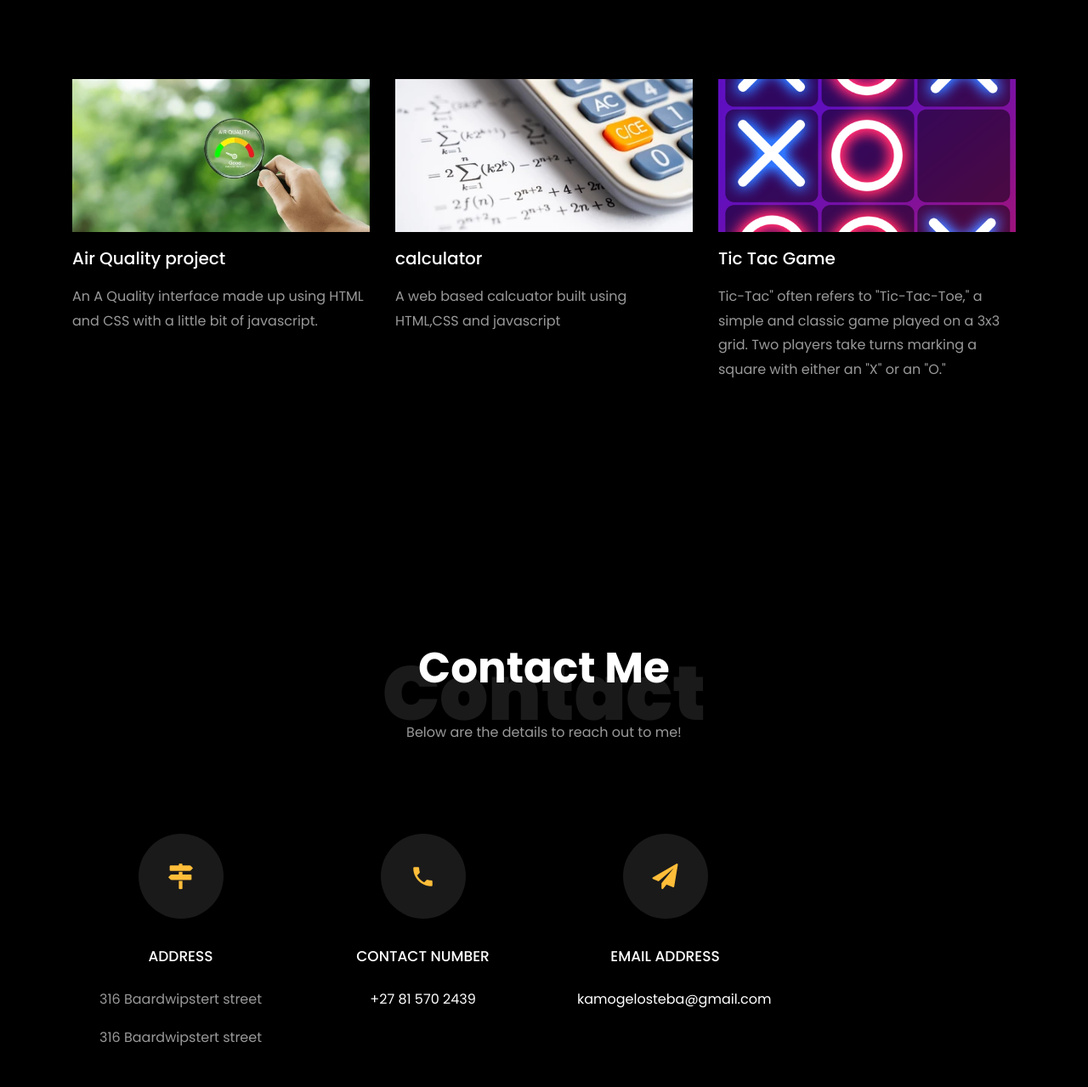
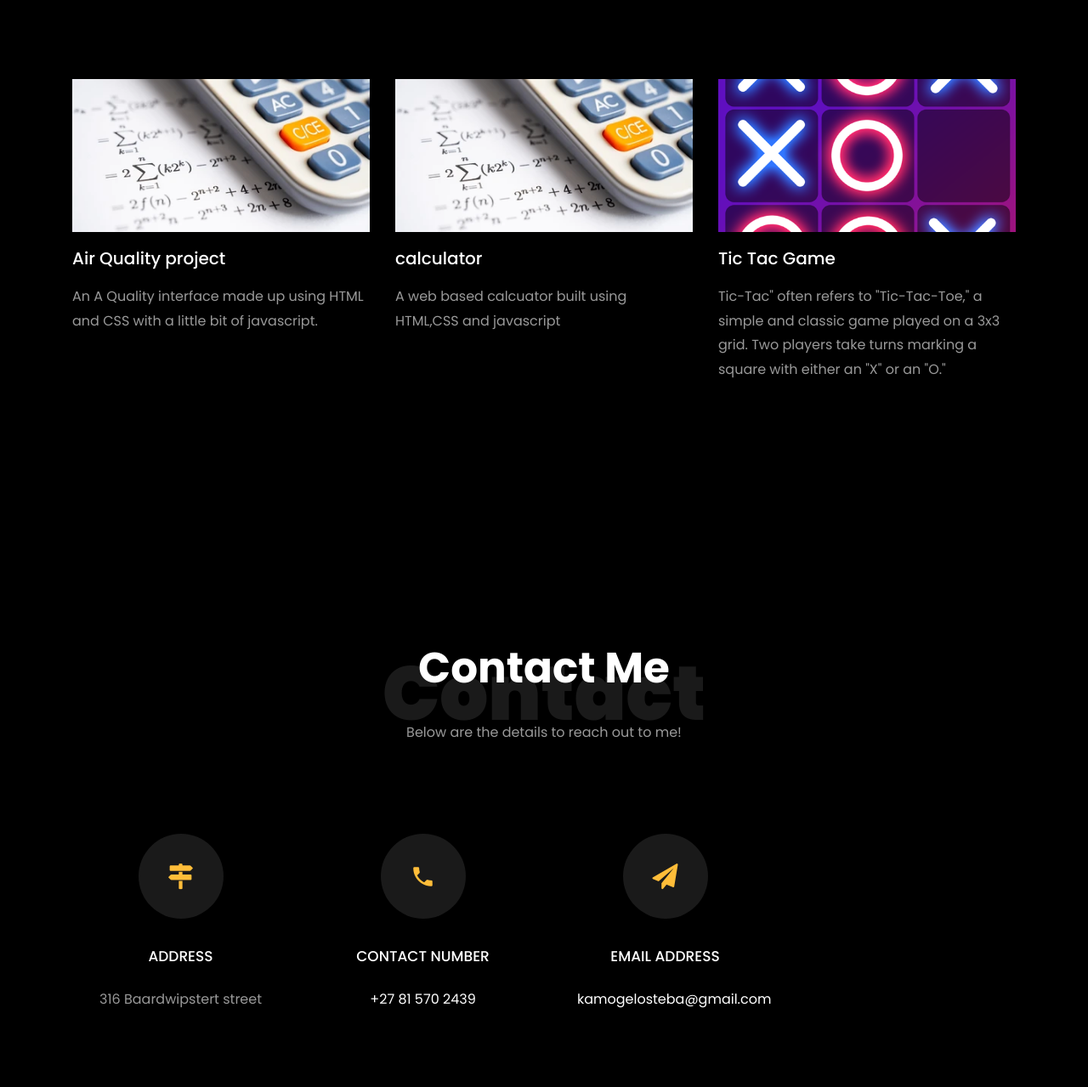
Before and after one commit to kamogelosteba/potfolio, a plain HTML site: page index.html in a window 1280 px wide. Shown: the part 2455-3734 px from the top of the page at 85% size. Drawn offline with Linux system fonts and the light colour scheme; files whose address does not match are found by name.

Commit message:
Update index.html

```diff
--- a/index.html
+++ b/index.html
@@ -366,8 +366,7 @@
         <div class="row d-flex">
           <div class="col-md-4 d-flex ftco-animate">
           	<div class="blog-entry justify-content-end">
-              <a href="./Air quality/Air-quality-app(1)/Air-quality-app/2.source-code-air-quality/index.html" class="block-20 zoom-effect" style="background-image: url('images/air.png');">
-              </a>
+              <a href="https://kamogelosteba.github.io/calculator/" class="block-20 zoom-effect" style="background-image: url('images/calc.png');" target="_blank"></a>
               <div class="text mt-3 float-right d-block">
 
                 <h3 class="heading"><a href="./Air quality/Air-quality-app(1)/Air-quality-app/1.starter-air-quality/index.html">Air Quality project</a></h3>
@@ -427,7 +426,6 @@
           		</div>
           		<h3 class="mb-4">Address</h3>
 	            <p>316 Baardwipstert street</p>
-				<p>316 Baardwipstert street</p>
 	          </div>
           </div>
           <div class="col-md-6 col-lg-3 d-flex ftco-animate">
@@ -445,7 +443,7 @@
           			<span class="icon-paper-plane"></span>
           		</div>
           		<h3 class="mb-4">Email Address</h3>
-	            <p><a href="mailto:info@yoursite.com">kamogelosteba@gmail.com</a></p>
+	            <p><a href="kamogelosteba@gmail.com">kamogelosteba@gmail.com</a></p>
 	          </div>
           </div>
           <!--<div class="col-md-6 col-lg-3 d-flex ftco-animate">
```
